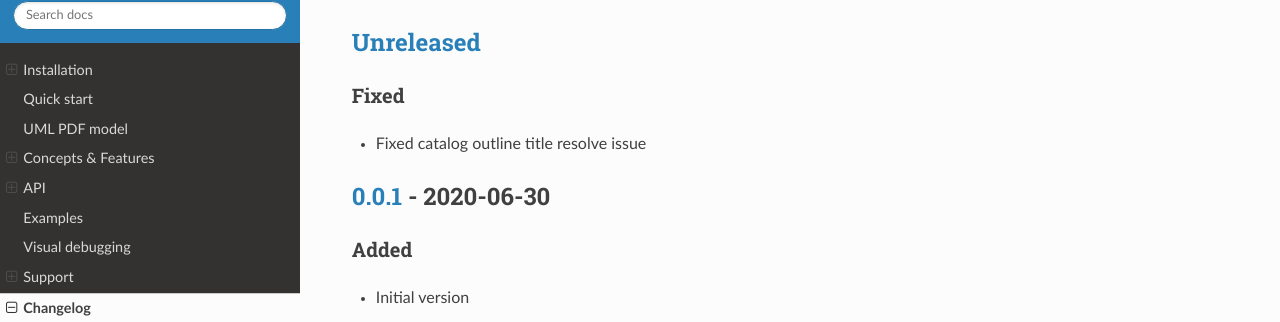
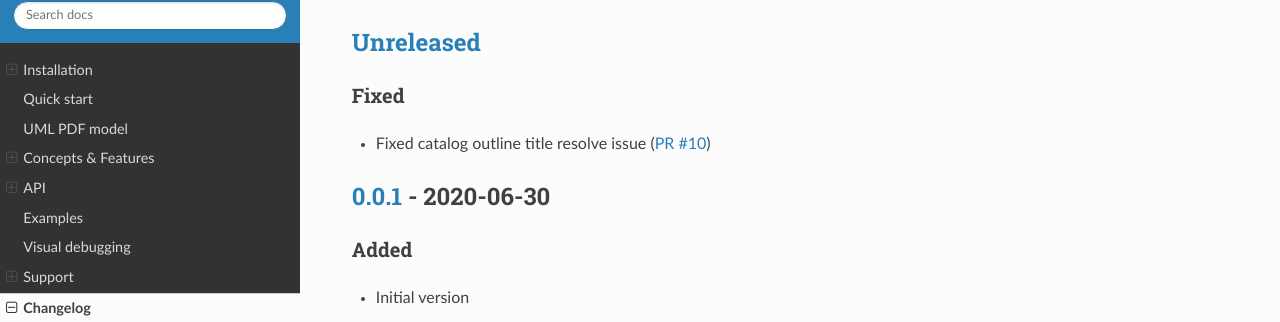
Before and after one commit to useblocks/libpdf, a Sphinx documentation site: the page built from docs/contents/changelog.rst, in a window 1280 px wide. Shown: the part 230-552 px from the top of the page. Built offline with Sphinx 7.4.7 and the Read the Docs theme 2.0.0, drawn with Linux system fonts in a browser that asks for light colours.

Commit message:
Added PR link

```diff
--- a/docs/contents/changelog.rst
+++ b/docs/contents/changelog.rst
@@ -20,7 +20,7 @@
 Fixed
 ~~~~~
 
-- Fixed catalog outline title resolve issue
+- Fixed catalog outline title resolve issue (`PR #10 <https://github.com/useblocks/libpdf/pull/10>`_)
 
 __ https://github.com/useblocks/libpdf/releases/tag/v0.0.1
 
```
